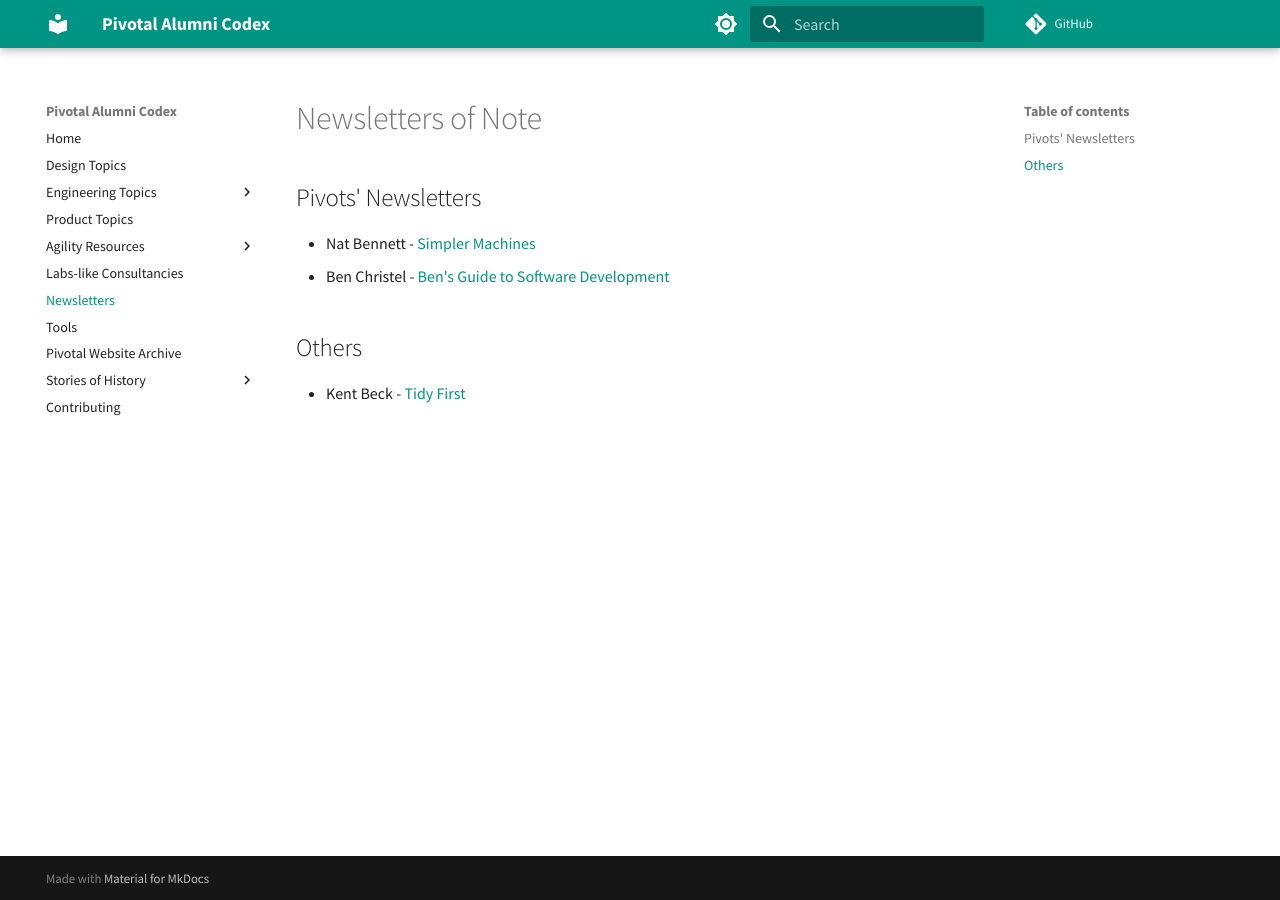
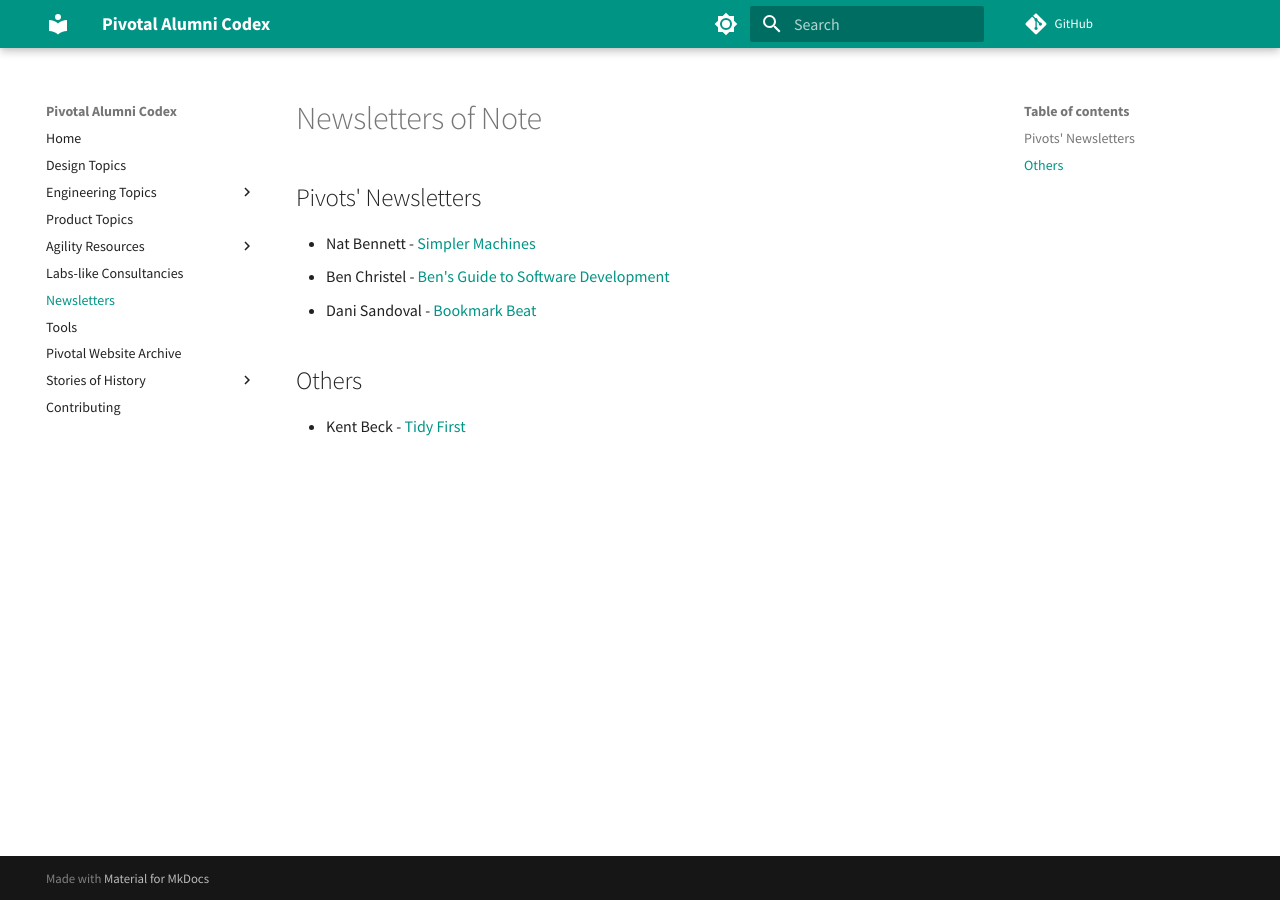
Before and after one commit to alumni-codex/alumni-codex.github.io, an MkDocs documentation site: the page built from docs/newsletters.md, in a window 1280 px wide. Built offline with MkDocs 1.6.1 and Material for MkDocs 9.7.7, drawn with Linux system fonts in a browser that asks for light colours; comment, search, counter and statistics services are not loaded.

Commit message:
Propose newsletter

```diff
--- a/docs/newsletters.md
+++ b/docs/newsletters.md
@@ -5,6 +5,7 @@
 
 - Nat Bennett - [Simpler Machines](https://www.simplermachines.com/)
 - Ben Christel - [Ben's Guide to Software Development](https://bensguide.substack.com/)
+- Dani Sandoval - [Bookmark Beat](https://bookmarkbeat.substack.com/)
 
 ## Others
 
```
